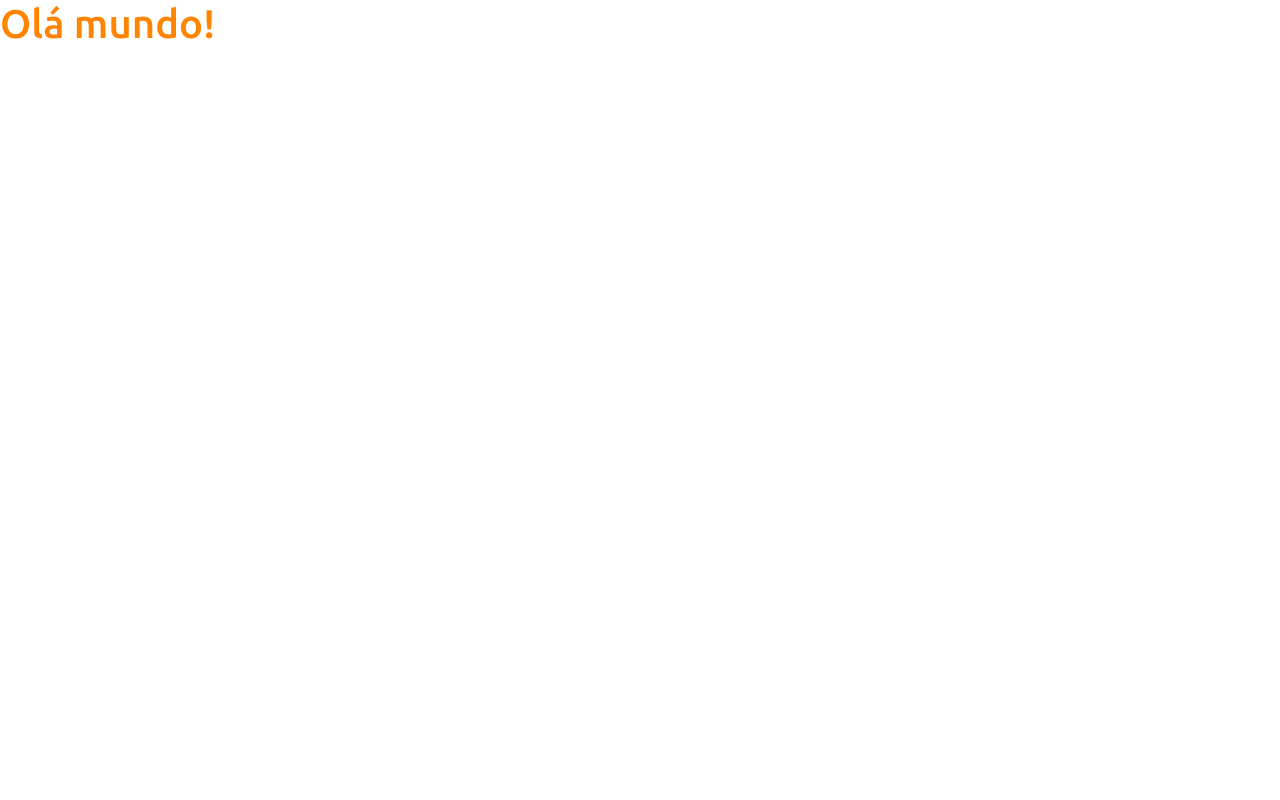
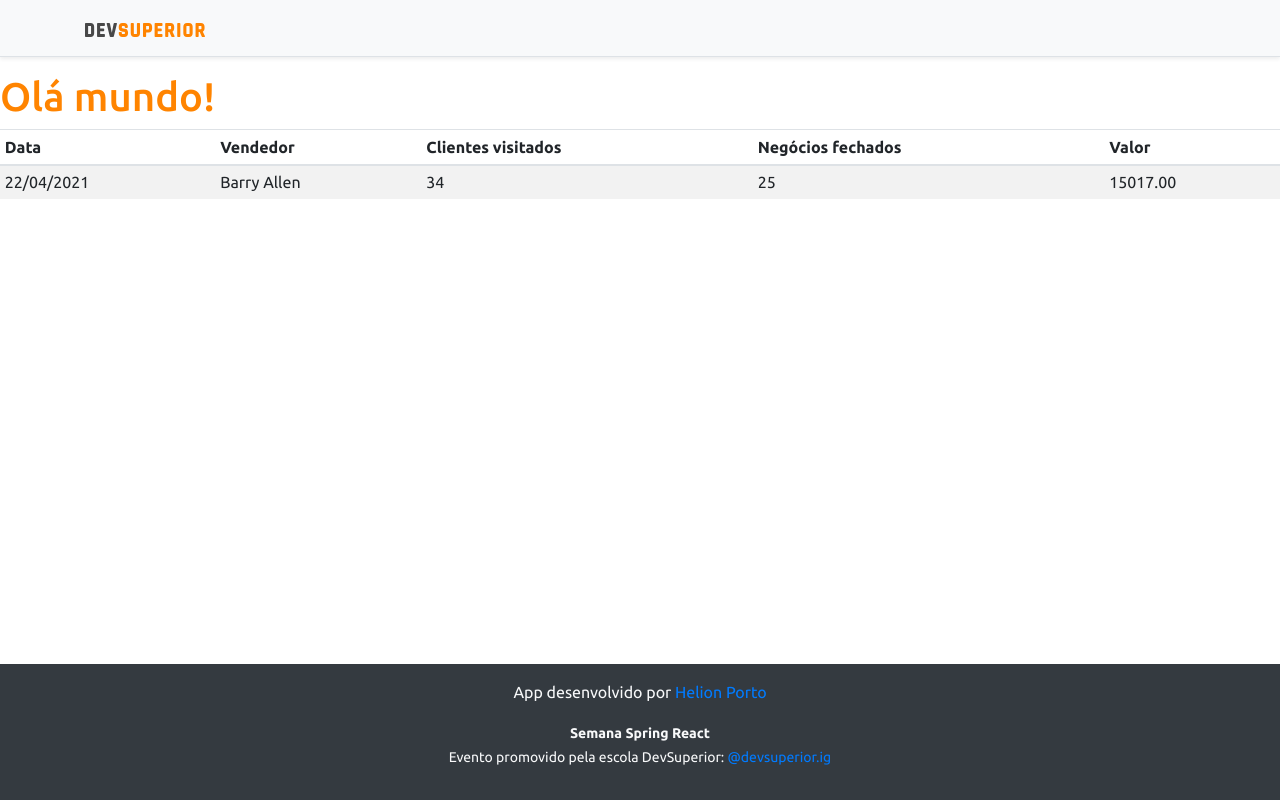
Before and after one commit to helionj/projeto-sds3, a React (Create React App) app in the folder frontend/: page / in a window 1280 px wide. Built offline with nearby package versions, Linux system fonts and the light colour scheme.

Commit message:
Basic static components

```diff
--- a/frontend/src/App.tsx
+++ b/frontend/src/App.tsx
@@ -1,8 +1,17 @@
+import DataTable from 'components/DataTable';
+import Footer from 'components/Footer';
+import NavBar from 'components/NavBar';
+
 function App() {
   return (
-    <div>
-      <h1 className="text-primary">Olá mundo!</h1>
-    </div>
+    <>
+      <NavBar />
+      <div>
+        <h1 className="text-primary">Olá mundo!</h1>
+        <DataTable/>
+      </div>
+      <Footer/>
+    </>
   );
 }
 
--- /dev/null
+++ b/frontend/src/components/DataTable/index.tsx
@@ -0,0 +1,28 @@
+const DataTable = () => {
+    return (
+        <div className="table-responsive">
+            <table className="table table-striped table-sm">
+                <thead>
+                    <tr>
+                        <th>Data</th>
+                        <th>Vendedor</th>
+                        <th>Clientes visitados</th>
+                        <th>Negócios fechados</th>
+                        <th>Valor</th>
+                    </tr>
+                </thead>
+                <tbody>
+                    <tr>
+                        <td>22/04/2021</td>
+                        <td>Barry Allen</td>
+                        <td>34</td>
+                        <td>25</td>
+                        <td>15017.00</td>
+                    </tr>
+                </tbody>
+            </table>
+        </div>
+    );
+}
+
+export default DataTable;
--- /dev/null
+++ b/frontend/src/components/Footer/index.tsx
@@ -0,0 +1,13 @@
+const Footer = () => {
+    return (
+        <footer className="footer mt-auto py-3 bg-dark">
+            <div className="container">
+                <p className="text-light">App desenvolvido por <a href="https://github.com/helionj/projeto-sds3" target="_blank" rel="noreferrer">Helion Porto</a></p>
+                <p className="text-light"><small><strong>Semana Spring React</strong><br />
+      Evento promovido pela escola DevSuperior: <a href="https://instagram.com/devsuperior.ig" target="_blank" rel="noreferrer">@devsuperior.ig</a></small></p>
+            </div>
+        </footer>
+    );
+}
+
+export default Footer;
--- /dev/null
+++ b/frontend/src/components/NavBar/index.tsx
@@ -0,0 +1,14 @@
+import ImgDsDark from 'assets/img/ds-dark.svg'
+function NavBar() {
+    return (
+        <div className="d-flex flex-column flex-md-row align-items-center p-3 px-md-4 mb-3 bg-light border-bottom shadow-sm">
+        <div className="container">
+          <nav className="my-2 my-md-0 mr-md-3">
+            <img src={ImgDsDark} alt="DevSuperior" width="120" />
+          </nav>
+        </div>
+      </div>
+    );
+  }
+
+  export default NavBar;
```
Also changed, not shown: frontend/src/assets/img/ds-dark.svg (added), 1 other file (tests, documents, lock files or other folders).
